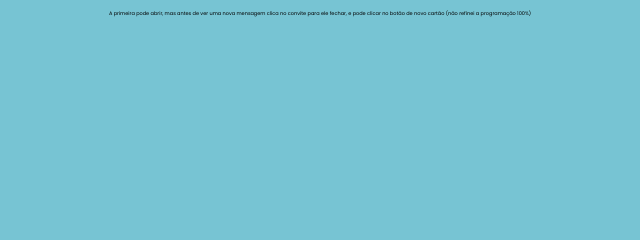
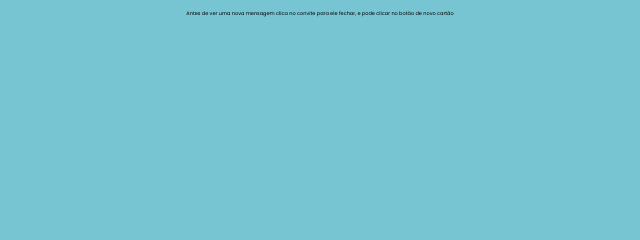
Before and after one commit to Lacivitaa/date_invite, a plain HTML site: page index.html in a window 1280 px wide. Shown: the top 240 px of the page, 320-960 px from the left. Drawn offline with Linux system fonts and the light colour scheme.

Commit message:
First commit - working

```diff
--- a/index.html
+++ b/index.html
@@ -7,7 +7,7 @@
 <body>
 <!-- partial:index.partial.html -->
 <div class="envelope-area" onclick="envelope.openEnvelope();"></div>
-<div class="texto">A primeira pode abrir, mas antes de ver uma nova mensagem clica no convite para ele fechar, e pode clicar no botão de novo cartão (não refinei a programação 100%)<div>
+<div class="texto">Antes de ver uma nova mensagem clica no convite para ele fechar, e pode clicar no botão de novo cartão<div>
     <div class="envelope-back"></div>
     <div class="envelope-message">
       <p class="small-quote">Isso aqui parece que demorou muito pra fazer, mas foi rapidinho eu prometo!</p>
```
